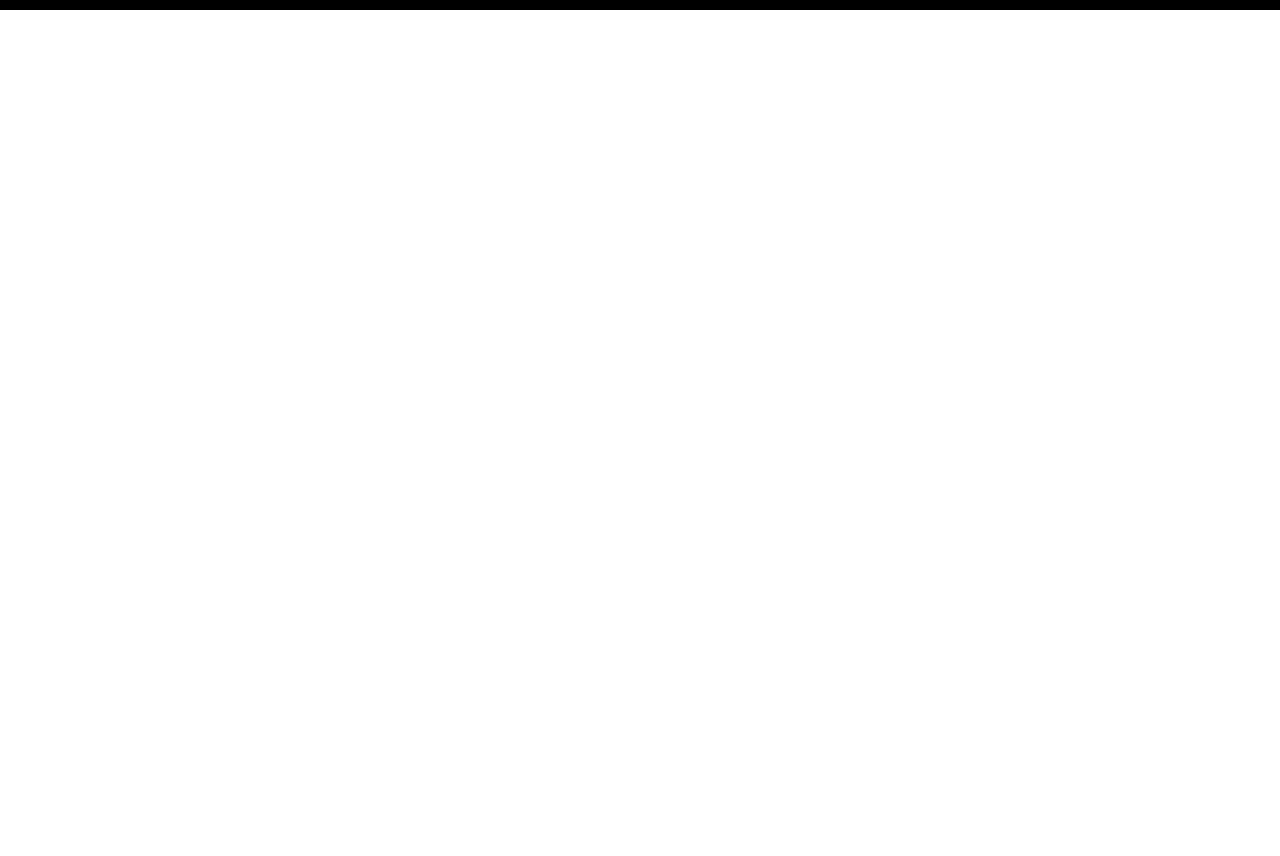
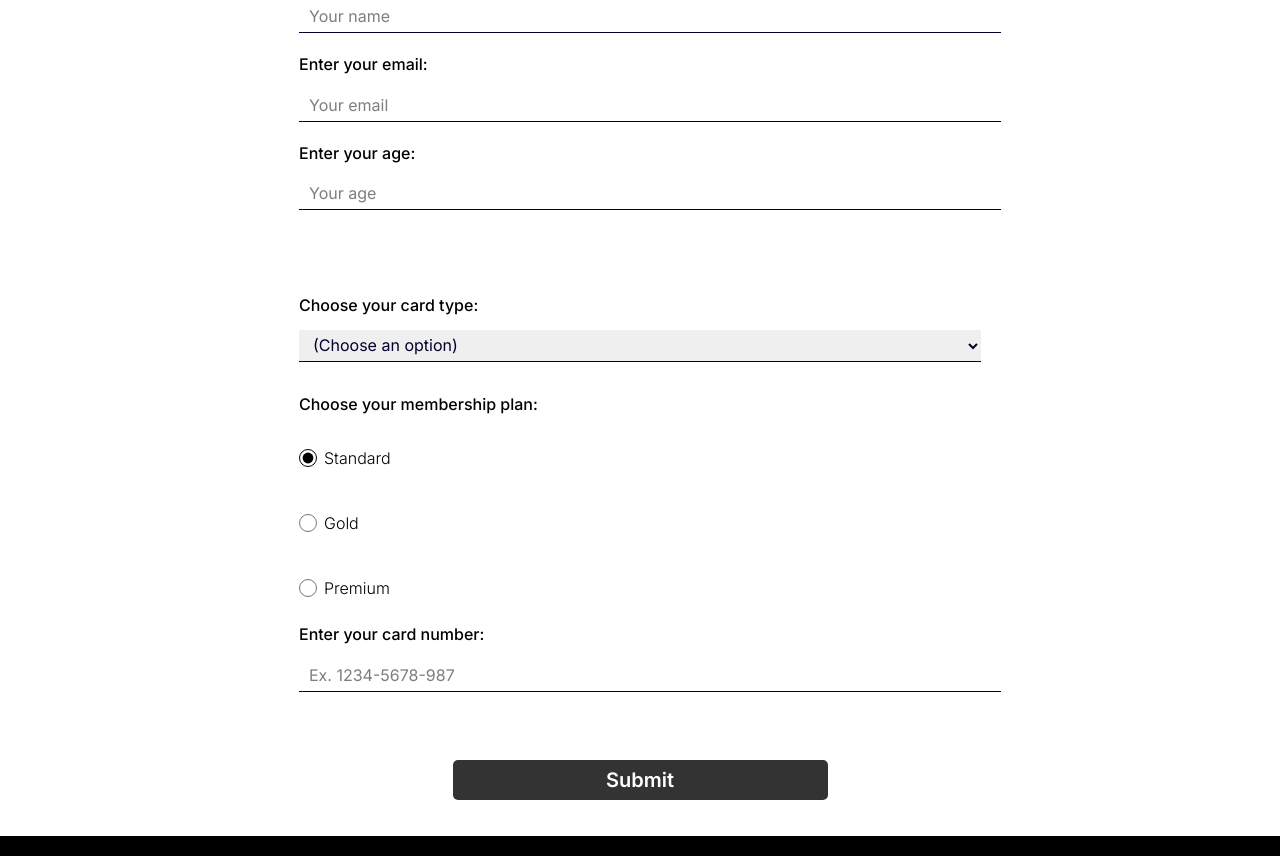
Before and after one commit to 4vvry1/TheGym, a plain HTML site: page HTML/pricing.html in a window 1280 px wide. Shown: the part 924-1780 px from the top of the page. Before the commit the page ends 934 px from the top, so only its background shows below. Drawn offline with Linux system fonts and the light colour scheme.

Commit message:
Finished Pricing Page. Enhancements to buttons and links.

```diff
--- a/CSS/pricing-styles.css
+++ b/CSS/pricing-styles.css
@@ -103,9 +103,8 @@ body {
 }
 
 .program-select select {
-    width: 80%;
-    max-width: 700px;
-    padding: 1rem 1.5rem;
+  width: 100%;
+  padding: 1rem 3rem 1rem 1.5rem;
   border-radius: 50px;
   border: none;
   font-size: 1.1rem;
@@ -120,6 +119,28 @@ body {
 .program-select select:focus {
     outline: none;
     box-shadow: 0 0 0 3px rgba(0,0,0,0.2);
+}
+
+.program-select {
+    position: relative;
+    display: inline-block;
+    width: 80%;
+    max-width: 700px;
+}
+
+/* Custom dropdown arrow */
+.program-select::after {
+    content: "\f078";
+    font-family: "Font Awesome 6 Free";
+    font-weight: 900;
+    position: absolute;
+    right: 1.2rem;
+    top: 50%;
+    transform: translateY(-140%);
+    color: #b5791a;
+    pointer-events: none;
+    font-size: 1.5rem;
+    opacity: 0.9;
 }
 
 /* Pricing Cards */
@@ -178,6 +199,92 @@ body {
 .card:hover h2{
     color: #c5ac24;
 }
+
+/* Form */
+#description {
+    font-size: 28px;
+}
+form {
+    width: 60vw;
+    min-width: 300px;
+    max-width: 750px;
+    margin: 0 auto;
+    padding-bottom: 1em;
+}
+fieldset {
+    border: none;
+    padding: 2rem;
+}
+label {
+    display: block;
+    margin: 0.3rem 0;
+    font-weight: 500;
+}
+label#favorite-label {
+    padding-top: 1em;
+}
+.inline {
+    width: unset;
+    margin-top: auto;
+    vertical-align: middle;
+}
+input, select {
+    font-family: 'Inter', sans-serif;
+    font-size: 16px;
+    margin: 10px 0 1em 0;
+    padding: 0 10px;
+    width: 100%;
+    min-height: 2em;
+    color: #01012b;
+    border: none;
+    border-bottom: 1px solid #01012b;
+}
+input::placeholder {
+    font-family: 'Inter', sans-serif;
+    color: #7e7e7e;
+}
+input[type=number]::-webkit-inner-spin-button,
+input[type=number]::-webkit-outer-spin-button {
+  -webkit-appearance: none;
+  margin: 0;
+}
+
+#radio-p {
+    font-weight: 500;
+}
+input[type="radio"] {
+    width: 18px;
+    height: 18px;
+    margin-right: 7px;
+    margin-top: 12px;
+    accent-color: black;
+    cursor: pointer;
+}
+#standard-label, #gold-label, #premium-label {
+    font-weight: 300;
+
+}
+#submit {
+    display: block;
+    background: #333;
+    color: white;
+    max-width: 50%;
+    margin: 1em auto;
+    height: 2em;
+    font-size: 20px;
+    font-weight: 600;
+    border-radius: 5px;
+    border: none;
+    cursor: pointer;
+    transition: 0.3s ease;
+}
+#submit:hover {
+    background-color: #B87A16;;
+    color: white;;
+}
+
+
+
 
 /* Footer */
 #footer {
--- a/HTML/pricing.html
+++ b/HTML/pricing.html
@@ -49,22 +49,51 @@
                 <div class="card">
                     <h2>Standard</h2>
                     <p class="price">$10</p>
-                    <button>PAY</button>
+                    <a href="#form"><button>PAY</button></a>
                 </div>
 
                 <div class="card premium">
                     <h2>Premium</h2>
                     <p class="price">$25</p>
-                    <button>PAY</button>
+                    <a href="#form"><button>PAY</button></a>
                 </div>
 
                 <div class="card">
                     <h2>Gold</h2>
                     <p class="price">$15</p>
-                    <button>PAY</button>
+                    <a href="#form"><button>PAY</button></a>
                 </div>
             </div>
         </section>
+
+        <!-- Form Section -->
+        <form id="form" class="inline">
+        <fieldset>
+            <label for="name" id="name-label">Enter your name: </label><input id="name" type="text" placeholder="Your name" pattern="[A-Za-z\s]+"required/>
+            <label for="email" id="email-label">Enter your email: </label><input id="email" type="email" placeholder="Your email" required>
+            <label for="number" id="number-label">Enter your age: </label><input id="number" type="number" placeholder="Your age" min="13" max="120" pattern="[0-9]" required>
+        </fieldset>
+
+        <fieldset>
+            <label for="dropdown" id="dropdown-label">Choose your card type: </label>
+            <select id="dropdown">
+                <option value="">(Choose an option)</option>
+                <option value="VISA">VISA</option>
+                <option value="Mastercard">Mastercard</option>
+                <option value="American Express">American Express</option>
+                <option value="JCB">JCB</option>
+            </select>
+
+        <p id="radio-p">Choose your membership plan: </p>
+            <label for="standard" id="standard-label"><input id="standard" type="radio" name="plan" value="Standard" class="inline" checked/>Standard</label>
+            <label for="gold" id="gold-label"><input id="gold" type="radio" name="plan" value="Gold" class="inline"/>Gold</label>
+            <label for="premium" id="premium-label"><input id="premium" type="radio" name="plan" value="Premium" class="inline"/>Premium</label>
+
+            <label for="card-number" id="number-label">Enter your card number: </label><input id="card-number" type="number" placeholder="Ex. 1234-5678-987" pattern="[0-9]" required>
+        </fieldset>
+
+        <input id="submit" type="submit"/>
+        </form>
 
         <footer id="footer">
             <div class="logo">
```
Also changed, not shown: HTML/main.html (+1 -1 lines). Lines whose indentation alone changed are shown as unchanged.
